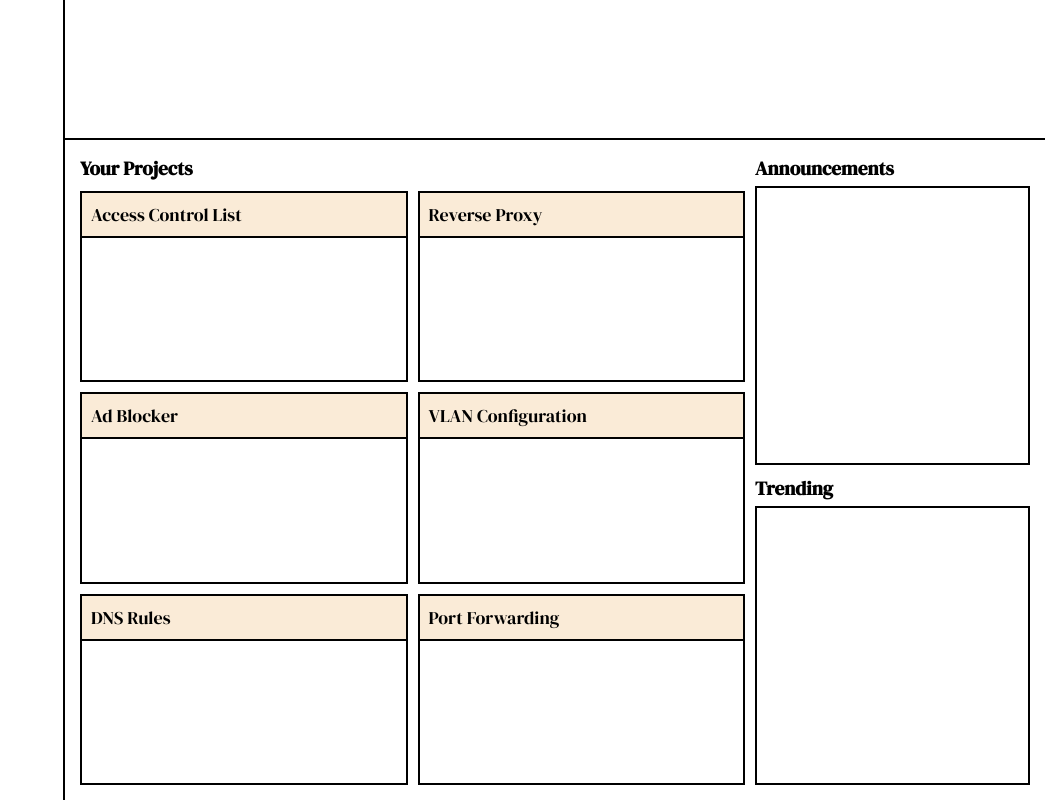
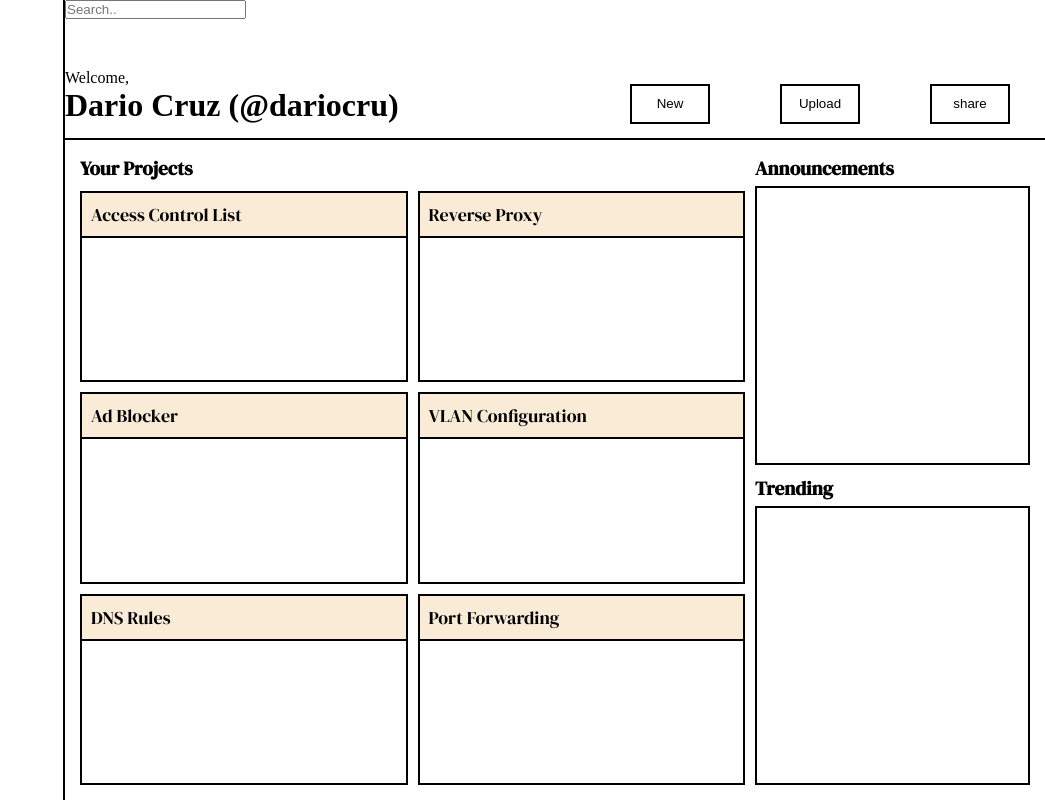
Before and after one commit to dario-cruz/project-admin-dashboard, a plain HTML site: page index.html in a window 1280 px wide. Shown: the whole page, without its empty margins (235-1280 px from the left). Drawn offline with Linux system fonts and the light colour scheme.

Commit message:
Add button and greeting elems and positoning.

```diff
--- a/index.html
+++ b/index.html
@@ -28,7 +28,20 @@
         <div class="privacy"></div>
     </div>
     <div class="mainpanel">
-        <div class="main-top"></div>
+        <div class="main-top">
+            <div class="searchbar">
+                <input type="text" name="" id="" placeholder="Search..">
+            </div>
+            <div class="greeting">
+                <p>Welcome,</p>
+                <h1>Dario Cruz (@dariocru)</h1>
+            </div>
+            <div class="buttonbox">
+                <button>New</button>
+                <button>Upload</button>
+                <button>share</button>
+            </div>
+        </div>
         <div class="main-bottom">
             <div class="projects">
                 <p>Your Projects</p>
--- a/styles.css
+++ b/styles.css
@@ -29,7 +29,32 @@
     background-color: white;
     /* box-shadow: 0px 2px 2px; */
     border-bottom: 2px solid black;
+    grid-template-columns: 450px repeat(6, 1fr) 450px;
+    grid-template-rows: repeat(2, 1fr);
 }
+.main-top .buttonbox {
+    grid-row: 2;
+    grid-column: 8/9;
+    display: flex;
+    justify-content: space-around;
+    align-items: center;
+}
+.main-top .greeting {
+    grid-row: 2;
+    grid-column: 1/2;
+}
+.main-top button {
+    background-color: white;
+    border: 2px solid black;
+    width: 80px;
+    height: 40px;
+    cursor: pointer;
+}
+.main-top .searchbar {
+    grid-row: 1;
+    grid-column: 1/5;
+}
+
 .mainpanel .main-bottom {
     display: grid;
     grid-template-columns: 70% 30%;
```
